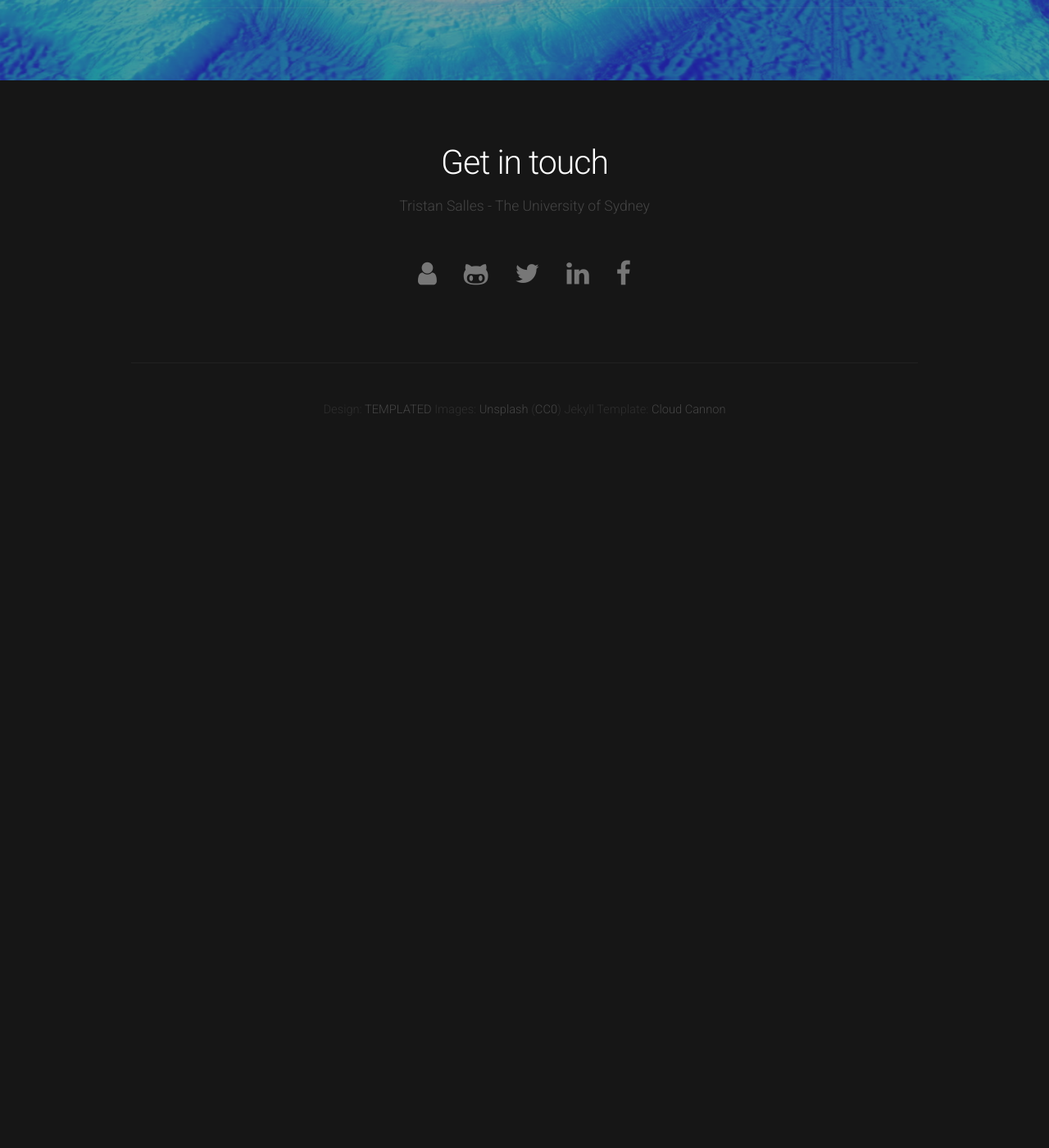
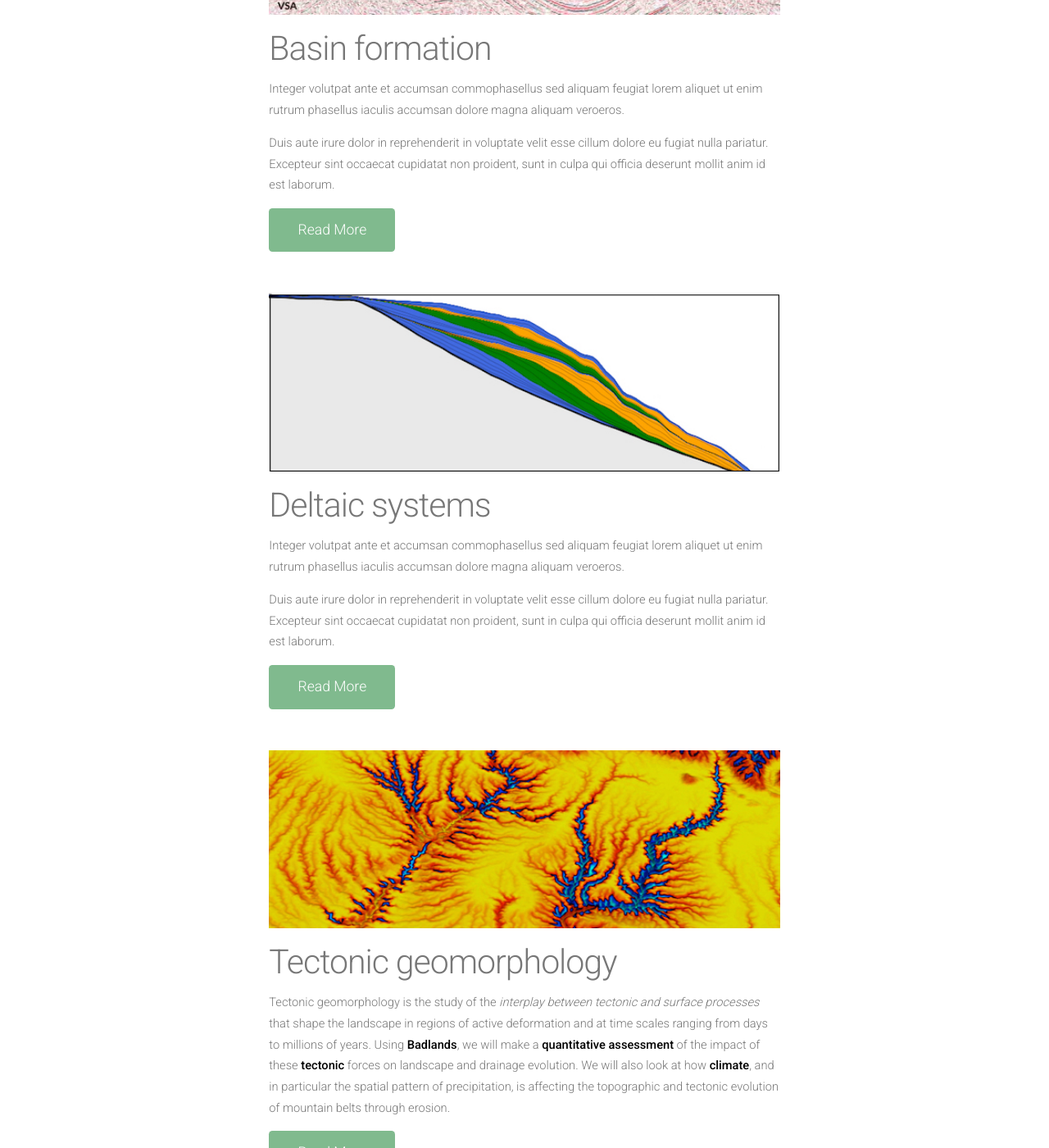
Before and after one commit to GeosLearn/GeosLearn.github.io, a Jekyll site: the page built from blog/index.html, in a window 1280 px wide and 1400 px high, scrolled down 2323 px. Shown: the whole window at 82% size. Built offline with Jekyll 4.4.1, drawn with Linux system fonts in a browser that asks for light colours; nearby versions of some CDN libraries; before the commit the page ends 2880 px from its top, so only the background shows below that; some of the changed text lies outside the part shown.

```diff
--- a/no-sidebar.html
+++ b/JupyterIntro.html
@@ -7,7 +7,7 @@ layout: default
 		<div id="content" class="container">
 			<section>
 				<header>
-					<h2>No Sidebar</h2>
+					<h2>What is Jupyter?</h2>
 					<span class="byline">Integer sit amet pede vel arcu aliquet pretium</span>
 				</header>
 				<p>Maecenas pede nisl, elementum eu, ornare ac, malesuada at, erat. Proin gravida orci porttitor enim accumsan lacinia. Donec condimentum, urna non molestie semper, ligula enim ornare nibh, quis laoreet eros quam eget ante. Aliquam libero. Vivamus nisl nibh, iaculis vitae, viverra sit amet, ullamcorper vitae, turpis. Aliquam erat volutpat. Vestibulum dui sem, pulvinar sed, imperdiet nec, iaculis nec, leo. Fusce odio. Etiam arcu dui, faucibus eget, placerat vel, sodales eget, orci. Donec ornare neque ac sem. Mauris aliquet. Aliquam sem leo, vulputate sed, convallis at, ultricies quis, justo. Donec nonummy magna quis risus. Quisque eleifend. Phasellus tempor vehicula justo. Aliquam lacinia metus ut elit. Donec nonummy magna quis risus. Quisque eleifend. Maecenas pede nisl, elementum eu, ornare ac, malesuada at, erat. Proin gravida orci porttitor enim accumsan lacinia. Donec condimentum, urna non molestie semper, ligula enim ornare nibh, quis laoreet eros quam eget ante. Aliquam libero. Donec ornare neque ac sem. Mauris aliquet. Aliquam sem leo, vulputate sed, convallis at, ultricies quis, justo. Donec nonummy magna quis risus. Quisque eleifend. Phasellus tempor vehicula justo. Aliquam lacinia metus ut elit.</p>
--- a/_includes/nav.html
+++ b/_includes/nav.html
@@ -4,10 +4,10 @@
 		<ul>
 			{% assign current = page.url | downcase | split: '/' %}
 			<li {% if current[1] == 'index.html' %}class='current'{% endif %}><a href="/index.html">Homepage</a></li>
+			<li {% if current[1] == 'JupyterIntro.html' %}class='current'{% endif %}><a href="/JupyterIntro.html">Jupyter Intro</a></li>
 			<li {% if current[1] == 'blog' %}class='current'{% endif %}><a href="/blog">Modules</a></li>
-			<li {% if current[1] == 'left-sidebar.html' %}class='current'{% endif %}><a href="/left-sidebar.html">Left Sidebar</a></li>
-			<li {% if current[1] == 'right-sidebar.html' %}class='current'{% endif %}><a href="/right-sidebar.html">Right Sidebar</a></li>
-			<li {% if current[1] == 'no-sidebar.html' %}class='current'{% endif %}><a href="/no-sidebar.html">No Sidebar</a></li>
+			<!--li {% if current[1] == 'left-sidebar.html' %}class='current'{% endif %}><a href="/left-sidebar.html">Left Sidebar</a></li>
+			<li {% if current[1] == 'right-sidebar.html' %}class='current'{% endif %}><a href="/right-sidebar.html">Right Sidebar</a></li-->
 		</ul>
 	</nav>
 </div>
--- a/_posts/2014-08-31-hello-word.md
+++ /dev/null
@@ -1,8 +0,0 @@
----
-title: Tectonic geomorphology
-featured: images/pic3.jpg
-layout: post
----
-
-<p>Ut labore et dolore magna aliqua. Ut enim ad minim veniam, quis nostrud exercitation ullamco laboris nisi ut aliquip ex ea commodo consequat..</p>
-<p>Lorem ipsum dolor sit amet, consectetur adipiscing elit, sed do eiusmod tempor incididunt ut labore et dolore magna aliqua. Ut enim ad minim veniam, quis nostrud exercitation ullamco laboris nisi ut aliquip ex ea commodo consequat.</p>
--- /dev/null
+++ b/_posts/2016-10-01-TecGeo-post.md
@@ -0,0 +1,35 @@
+---
+title: Tectonic geomorphology
+featured: images/pic3.jpg
+layout: post
+---
+
+Tectonic geomorphology is the study of the _interplay between tectonic and surface processes_ that shape the landscape in regions of active deformation and at time scales ranging from days to millions of years. Using [**Badlands**](https://github.com/badlands-model/pyBadlands/wiki), we will make a __quantitative assessment__ of the impact of these __tectonic__ forces on landscape and drainage evolution. We will also look at how __climate__, and in particular the spatial pattern of precipitation, is affecting the topographic and tectonic evolution of mountain belts through erosion.
+
+<section>
+  <header>
+    <span class="byline"><font color = "#000000">Preamble</font></span>
+  </header>
+  <p>TODO</p>
+</section>
+
+<section>
+  <header>
+    <span class="byline"><font color = "#000000">Lecture Material</font></span>
+  </header>
+  <p>TODO</p>
+</section>
+
+<section>
+  <header>
+    <span class="byline"><font color = "#000000">For the labs</font></span>
+  </header>
+  <p>TODO</p>
+</section>
+
+<section>
+  <header>
+    <span class="byline"><font color = "#000000">Going further</font></span>
+  </header>
+  <p>TODO</p>
+</section>
--- /dev/null
+++ b/_posts/2016-10-02-Delta-post.md
@@ -0,0 +1,36 @@
+---
+title: Deltaic systems
+featured: images/pic5.jpg
+layout: post
+---
+
+<p>Integer volutpat ante et accumsan commophasellus sed aliquam feugiat lorem aliquet ut enim rutrum phasellus iaculis accumsan dolore magna aliquam veroeros.</p>
+<p>Duis aute irure dolor in reprehenderit in voluptate velit esse cillum dolore eu fugiat nulla pariatur. Excepteur sint occaecat cupidatat non proident, sunt in culpa qui officia deserunt mollit anim id est laborum.</p>
+
+<section>
+  <header>
+    <span class="byline"><font color = "#000000">Preamble</font></span>
+  </header>
+  <p>TODO</p>
+</section>
+
+<section>
+  <header>
+    <span class="byline"><font color = "#000000">Lecture Material</font></span>
+  </header>
+  <p>TODO</p>
+</section>
+
+<section>
+  <header>
+    <span class="byline"><font color = "#000000">For the labs</font></span>
+  </header>
+  <p>TODO</p>
+</section>
+
+<section>
+  <header>
+    <span class="byline"><font color = "#000000">Going further</font></span>
+  </header>
+  <p>TODO</p>
+</section>
--- /dev/null
+++ b/_posts/2016-10-07-Basin-post.md
@@ -0,0 +1,36 @@
+---
+title: Basin formation
+featured: images/pic6.jpg
+layout: post
+---
+
+<p>Integer volutpat ante et accumsan commophasellus sed aliquam feugiat lorem aliquet ut enim rutrum phasellus iaculis accumsan dolore magna aliquam veroeros.</p>
+<p>Duis aute irure dolor in reprehenderit in voluptate velit esse cillum dolore eu fugiat nulla pariatur. Excepteur sint occaecat cupidatat non proident, sunt in culpa qui officia deserunt mollit anim id est laborum.</p>
+
+<section>
+  <header>
+    <span class="byline"><font color = "#000000">Preamble</font></span>
+  </header>
+  <p>TODO</p>
+</section>
+
+<section>
+  <header>
+    <span class="byline"><font color = "#000000">Lecture Material</font></span>
+  </header>
+  <p>TODO</p>
+</section>
+
+<section>
+  <header>
+    <span class="byline"><font color = "#000000">For the labs</font></span>
+  </header>
+  <p>TODO</p>
+</section>
+
+<section>
+  <header>
+    <span class="byline"><font color = "#000000">Going further</font></span>
+  </header>
+  <p>TODO</p>
+</section>
--- /dev/null
+++ b/_posts/2016-10-08-CoastEvol-post.md
@@ -0,0 +1,36 @@
+---
+title: Coastal evolution modelling
+featured: images/pic2.jpg
+layout: post
+---
+
+<p>Integer volutpat ante et accumsan commophasellus sed aliquam feugiat lorem aliquet ut enim rutrum phasellus iaculis accumsan dolore magna aliquam veroeros.</p>
+<p>Duis aute irure dolor in reprehenderit in voluptate velit esse cillum dolore eu fugiat nulla pariatur. Excepteur sint occaecat cupidatat non proident, sunt in culpa qui officia deserunt mollit anim id est laborum.</p>
+
+<section>
+  <header>
+    <span class="byline"><font color = "#000000">Preamble</font></span>
+  </header>
+  <p>TODO</p>
+</section>
+
+<section>
+  <header>
+    <span class="byline"><font color = "#000000">Lecture Material</font></span>
+  </header>
+  <p>TODO</p>
+</section>
+
+<section>
+  <header>
+    <span class="byline"><font color = "#000000">For the labs</font></span>
+  </header>
+  <p>TODO</p>
+</section>
+
+<section>
+  <header>
+    <span class="byline"><font color = "#000000">Going further</font></span>
+  </header>
+  <p>TODO</p>
+</section>
--- /dev/null
+++ b/_posts/2016-10-09-MapGeo-post.md
@@ -0,0 +1,36 @@
+---
+title: Mapping for Geosciences
+featured: images/pic4.jpg
+layout: post
+---
+
+<p>Integer volutpat ante et accumsan commophasellus sed aliquam feugiat lorem aliquet ut enim rutrum phasellus iaculis accumsan dolore magna aliquam veroeros.</p>
+<p>Duis aute irure dolor in reprehenderit in voluptate velit esse cillum dolore eu fugiat nulla pariatur. Excepteur sint occaecat cupidatat non proident, sunt in culpa qui officia deserunt mollit anim id est laborum.</p>
+
+<section>
+  <header>
+    <span class="byline"><font color = "#000000">Preamble</font></span>
+  </header>
+  <p>TODO</p>
+</section>
+
+<section>
+  <header>
+    <span class="byline"><font color = "#000000">Lecture Material</font></span>
+  </header>
+  <p>TODO</p>
+</section>
+
+<section>
+  <header>
+    <span class="byline"><font color = "#000000">For the labs</font></span>
+  </header>
+  <p>TODO</p>
+</section>
+
+<section>
+  <header>
+    <span class="byline"><font color = "#000000">Going further</font></span>
+  </header>
+  <p>TODO</p>
+</section>
--- a/blog/index.html
+++ b/blog/index.html
@@ -6,7 +6,7 @@ layout: default
 <!-- Main -->
 	<div id="main">
 		<div id="content" class="container">
-			{% for post in site.posts offset: 0 limit: 4 %}
+			{% for post in site.posts offset: 0 limit: 24 %}
 			<div class="row">
 				<section class="8u -2u">
 					<a href="{{ site.prefix }}{{ post.url }}" class="image full"><img src="/assets/{{ post.featured }}" alt=""></a>
```
Also changed, not shown: other parts of JupyterIntro.html (+1 -1 lines), _posts/2014-08-25-test-post.md (deleted, +0 -8 lines), _posts/2016-10-10-OceanData-post.md (+26 -22 lines), index.html (+40 -37 lines).
